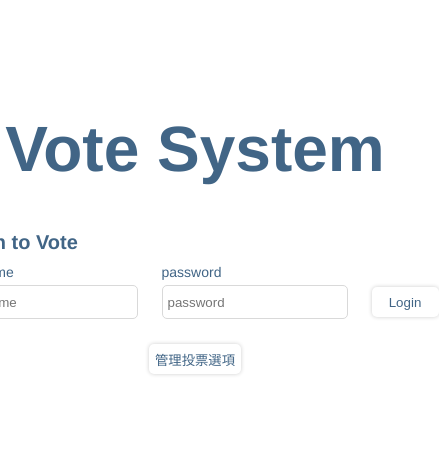
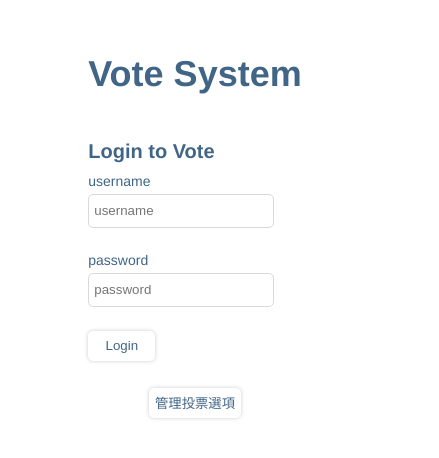
Before and after one commit to xiaoxuan0117/vote_frontend, a Vue app: page / in a window 390 px wide. Shown: the part 186-644 px from the top of the page, 439 px wide, since content can reach past the window. Built offline with nearby package versions, Linux system fonts and the light colour scheme.

Commit message:
fix: add RWD

```diff
--- a/src/App.vue
+++ b/src/App.vue
@@ -3,14 +3,20 @@
 </template>
 
 <style>
+body {
+  margin: 0;
+  padding: 0;
+}
+
 #app {
   font-family: Avenir, Helvetica, Arial, sans-serif;
   -webkit-font-smoothing: antialiased;
   -moz-osx-font-smoothing: grayscale;
   text-align: center;
-  width: 100%;
+  width: 100vw;
   min-height: 100vh;
   box-sizing: border-box;
+  padding: 0 20px;
 }
 
 </style>
--- a/src/components/EditItem.vue
+++ b/src/components/EditItem.vue
@@ -79,6 +79,7 @@
 
 .updateItem {
   display: flex;
+  flex-flow: wrap;
   flex-direction: row;
   align-items: center;
   gap: 10px;
--- a/src/components/Item.vue
+++ b/src/components/Item.vue
@@ -67,6 +67,7 @@
 
 .info {
   display: flex;
+  flex-flow: wrap;
   flex-direction: row;
   align-items: center;
   gap: 10px;
--- a/src/components/Login.vue
+++ b/src/components/Login.vue
@@ -72,6 +72,10 @@
   font-weight:900;
   color: #416586;
   margin-bottom: 20px;
+
+  @media screen and (max-width: 768px) {
+    font-size: 36px;
+  }
 }
 
 button {
--- a/src/components/LoginForm.vue
+++ b/src/components/LoginForm.vue
@@ -61,9 +61,15 @@
 
 .form {
   display: flex;
+  flex-flow: wrap;
   flex-direction: row;
   align-items: flex-end;
   gap: 24px;
+
+  @media screen and (max-width: 768px) {
+  flex-direction: column;
+  align-items: flex-start;
+  }
 }
 
 .input-wrapper {
--- a/src/views/ManageView.vue
+++ b/src/views/ManageView.vue
@@ -124,6 +124,10 @@
   & .content {
     width: 40%;
     text-align: start;
+
+    @media screen and (max-width: 768px) {
+    width: 100%;
+    }
   }
 }
 .title {
--- a/src/views/VoteView.vue
+++ b/src/views/VoteView.vue
@@ -132,6 +132,10 @@
   & .content {
     width: 40%;
     text-align: start;
+
+    @media screen and (max-width: 768px) {
+      width: 100%;
+    }
   }
 }
 .title {
```
